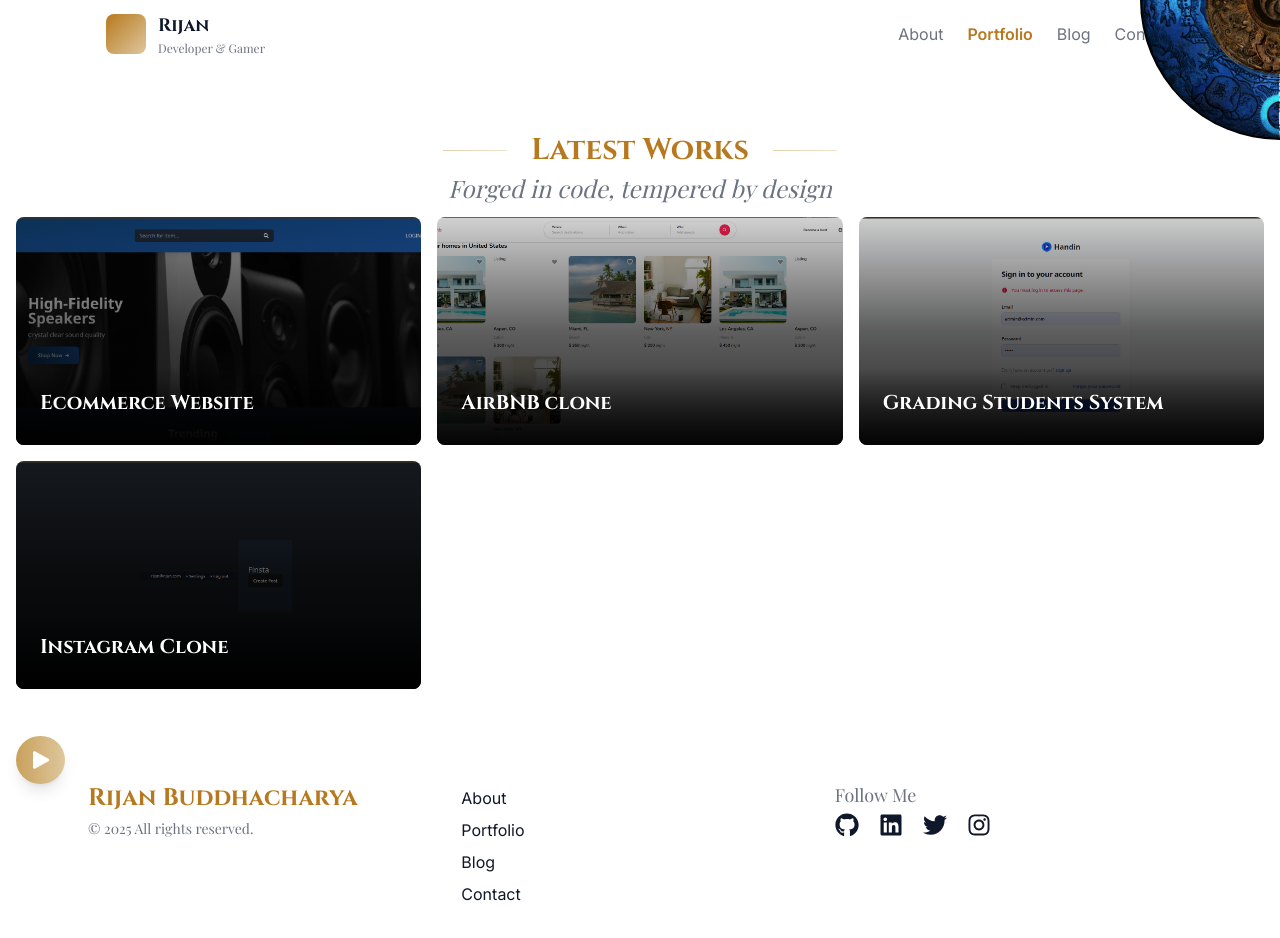
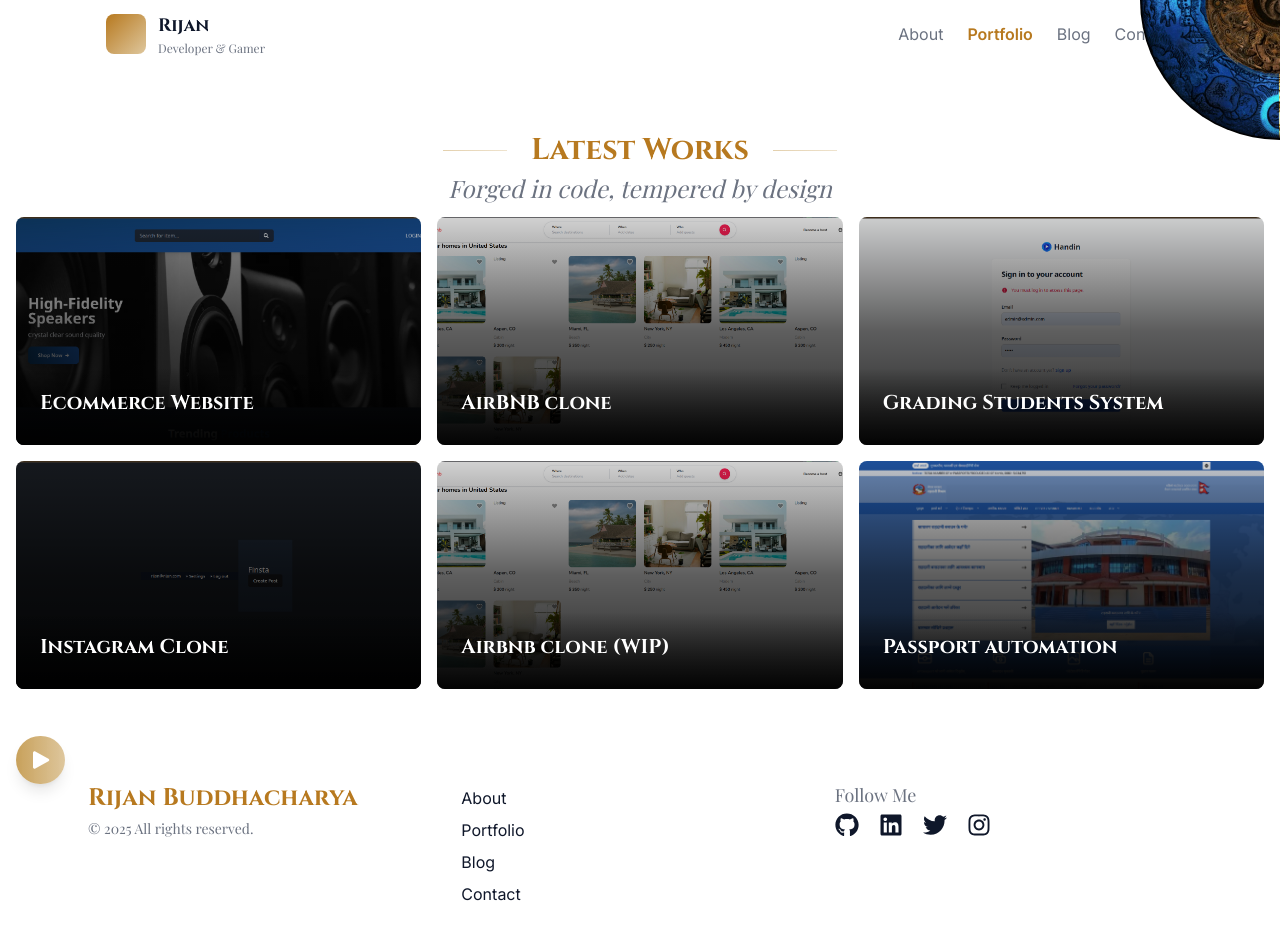
Before and after one commit to Rijan-Budds/portfolio, a Next.js app: page /portfolio in a window 1280 px wide. Built offline with nearby package versions, Linux system fonts and the light colour scheme.

Commit message:
added new projects

```diff
--- a/src/app/data/projects.ts
+++ b/src/app/data/projects.ts
@@ -42,4 +42,18 @@ export const projects: Project[] = [
     tech: ["Elixir", "Phoenix Framework"],
     github: "https://github.com/Rijan-Budds/Insta"
   },
+  {
+    title: "Airbnb clone (WIP)",
+    description: "Learning more of nextjs. So building an airbnb clone.",
+    image: "/airbnb.png",
+    tech: ["Next.js", "TypeScript", "Tailwind CSS"],
+    github: "https://github.com/Rijan-Budds/airbnb-clone"
+  },
+  {
+    title: "Passport automation",
+    description: "Built to learn more about automation and web scraping using python. Checks if there are any available seats in the passport office. and notifies the user.",
+    image: "/passport.png",
+    tech: ["Python", "Chromium", "playwright", "fastapi"],
+    github: "https://github.com/Rijan-Budds/passport-automation"
+  }
 ];
```
Also changed, not shown: public/passport.png (added).
